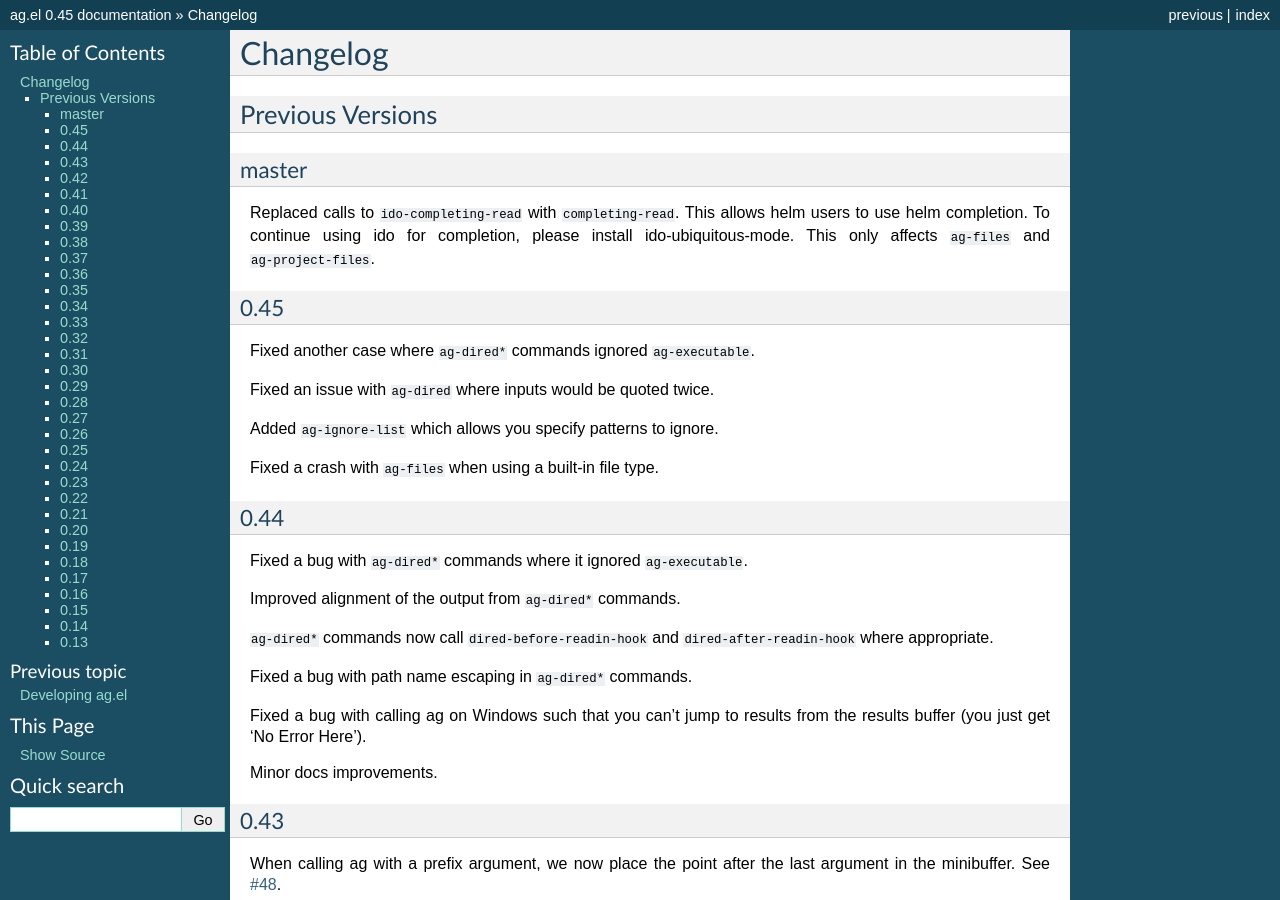
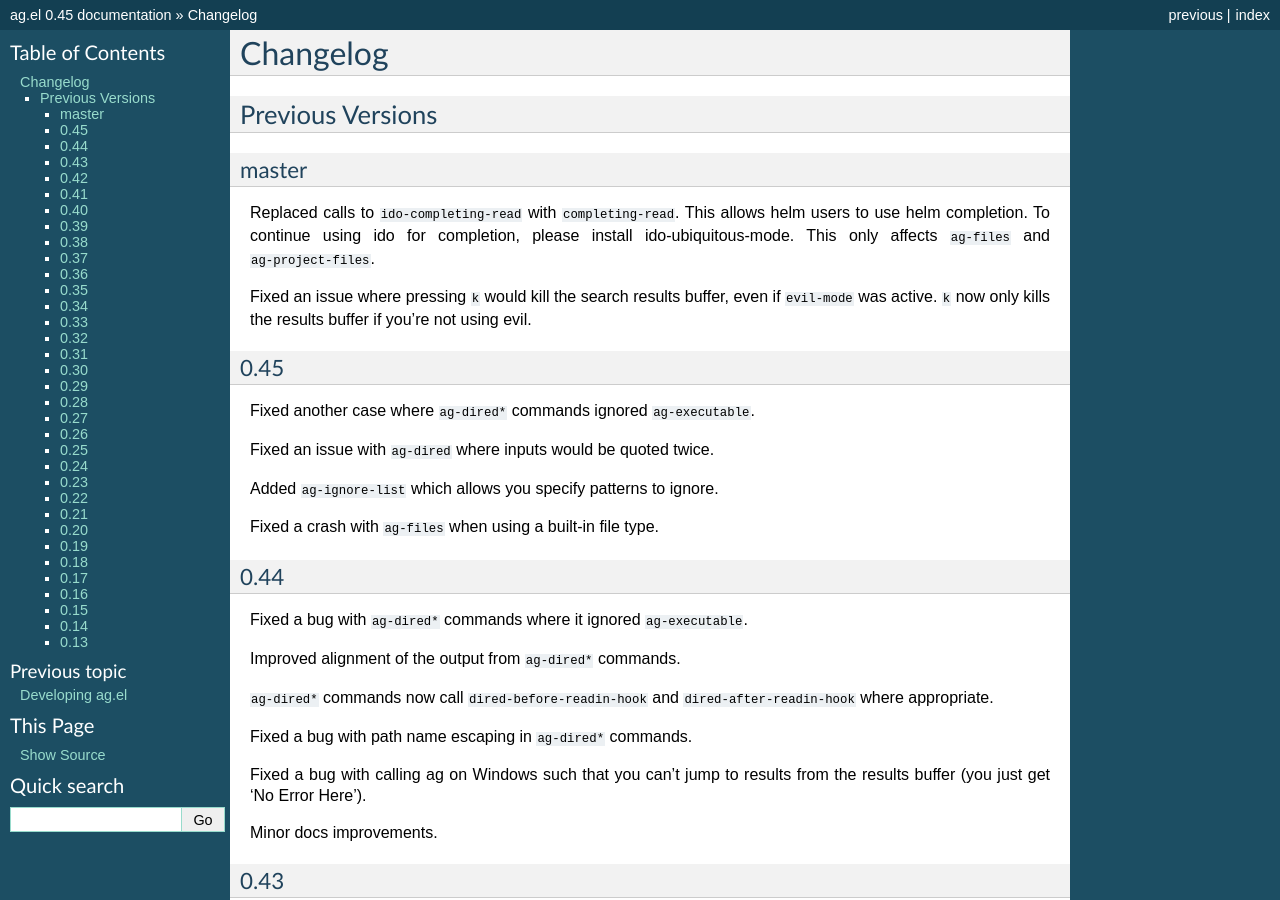
Before and after one commit to Wilfred/ag.el, a Sphinx documentation site: the page built from docs/changelog.rst, in a window 1280 px wide and 900 px high. Built offline with Sphinx 7.4.7, drawn with Linux system fonts in a browser that asks for light colours.

Commit message:
Updating changelog for #72.

```diff
--- a/docs/changelog.rst
+++ b/docs/changelog.rst
@@ -13,6 +13,9 @@ continue using ido for completion, please install
 ido-ubiquitous-mode. This only affects ``ag-files`` and
 ``ag-project-files``.
 
+Fixed an issue where pressing ``k`` would kill the search results
+buffer, even if ``evil-mode`` was active. ``k`` now only kills the
+results buffer if you're not using evil.
 
 0.45
 ~~~~
```
